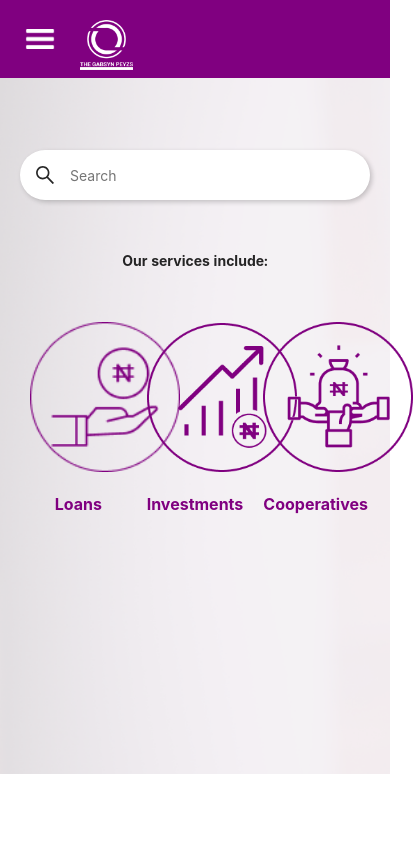
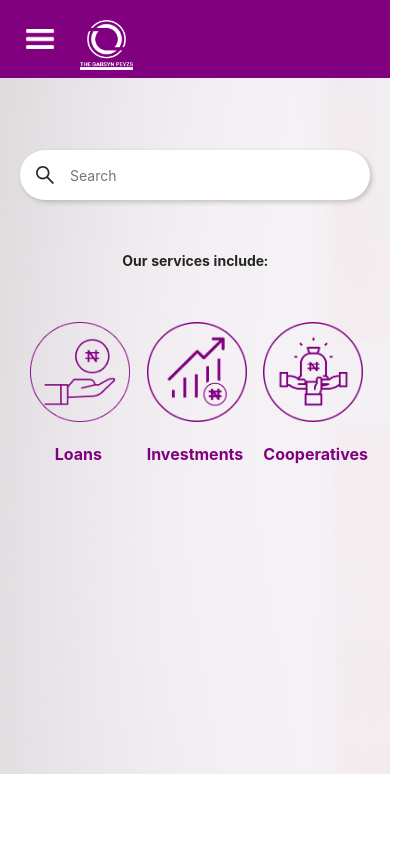
Before and after one commit to buildSystems/GabsynPeyz_Website, a Next.js app: page / in a window 390 px wide. Shown: the top 844 px of the page, 413 px wide, since content can reach past the window. Built offline with nearby package versions, Linux system fonts and the light colour scheme.

Commit message:
Mobile services

```diff
--- a/components/Service.tsx
+++ b/components/Service.tsx
@@ -79,6 +79,15 @@ const Service = (props:Props) => {
                     font-size: 16px;
 
                 }
+
+                @media screen and (max-width: 768px){
+                    .aService img{
+                        display: block;
+                        margin: auto;
+                        width: 100px;
+                        margin-bottom: 20px;
+                    }
+                }
                 `
             }</style>
         </div>
--- a/pages/index.js
+++ b/pages/index.js
@@ -49,7 +49,7 @@ function Home(props) {
 
             <div className="container" style={{paddingTop: '150px', textAlign: 'center'}}>
               <Row>
-                <Col md={{span: 12, offset: 12}} >
+                <Col md={{span: 12, offset: 12}}  style={{width: '100%'}} >
 
                   <div className={clsx(styles.search_div, 'animate__animated', 'animate__slideInRight')}>
                     <input type="text" placeholder="Search" className={styles.search_input}/>
@@ -69,7 +69,7 @@ function Home(props) {
                     Our services include:
                   </Text>
 
-                  <div className={clsx('animate__animated', 'animate__slideInRight')}>
+                  <div className={clsx('animate__animated', 'animate__slideInRight')} style={{width: '100%'}}>
                     <Service
                         image="/assets/images/icons/Forms_LoanIcon.png"
                         hoverImage="/assets/images/icons/Home_LoansIcon.png"
--- a/styles/global.css
+++ b/styles/global.css
@@ -161,19 +161,16 @@ button:hover{
 .loanSlides .ant-carousel .slick-list .slick-slide:nth-child(1){
   background-image: url(/assets/images/backgrounds/Loans_HeroImg.png);
   background-size: cover;
-  background-position: left;
 }
 
 .loanSlides .ant-carousel .slick-list .slick-slide:nth-child(2){
   background-image: url(/assets/images/backgrounds/Loans_HeroImg2.png);
   background-size: cover;
-  background-position: left;
 
 }
 .loanSlides .ant-carousel .slick-list .slick-slide:nth-child(3){
   background-image: url(/assets/images/backgrounds/Loans_HeroImg3.png);
   background-size: cover;
-  background-position: left;
 
 }
 
@@ -188,19 +185,16 @@ button:hover{
 .investmentSlides .ant-carousel .slick-list .slick-slide:nth-child(1){
   background-image: url(/assets/images/backgrounds/Invstment_HeroImg.png);
   background-size: cover;
-  background-position: left;
 }
 
 .investmentSlides .ant-carousel .slick-list .slick-slide:nth-child(2){
   background-image: url(/assets/images/backgrounds/Invstment_HeroImg2.png);
   background-size: cover;
-  background-position: left;
 
 }
 .investmentSlides .ant-carousel .slick-list .slick-slide:nth-child(3){
   background-image: url(/assets/images/backgrounds/Invstment_HeroImg3.png);
   background-size: cover;
-  background-position: left;
 
 }
 
@@ -215,19 +209,16 @@ button:hover{
 .cooperativeSlides .ant-carousel .slick-list .slick-slide:nth-child(1){
   background-image: url(/assets/images/backgrounds/HeroImgCoop_.png);
   background-size: cover;
-  background-position: left;
 }
 
 .cooperativeSlides .ant-carousel .slick-list .slick-slide:nth-child(2){
   background-image: url(/assets/images/backgrounds/HeroImg2Coop_.png);
   background-size: cover;
-  background-position: left;
 
 }
 .cooperativeSlides .ant-carousel .slick-list .slick-slide:nth-child(3){
   background-image: url(/assets/images/backgrounds/HeroImg3Coop_.png);
   background-size: cover;
-  background-position: left;
 
 }
 
@@ -235,7 +226,6 @@ button:hover{
   height: 500px;
   background-image: url(/assets/images/backgrounds/Forms_HeroImg.png);
   background-size: cover;
-  background-repeat: no-repeat;
 }
 
 .ant-modal-content{
@@ -399,4 +389,78 @@ button:hover{
     position: static;
     box-shadow: 2px 2px 5px rgba(0,0,0,.2);
   }
+
+
+.loanSlides .ant-carousel .slick-list .slick-slide:nth-child(1){
+  background-image: url(/assets/images/backgrounds/Loans_HeroImg.png);
+  background-size: cover;
+  background-position: left;
 }
+
+.loanSlides .ant-carousel .slick-list .slick-slide:nth-child(2){
+  background-image: url(/assets/images/backgrounds/Loans_HeroImg2.png);
+  background-size: cover;
+  background-position: left;
+
+}
+.loanSlides .ant-carousel .slick-list .slick-slide:nth-child(3){
+  background-image: url(/assets/images/backgrounds/Loans_HeroImg3.png);
+  background-size: cover;
+  background-position: left;
+
+}
+
+/* Now for the investment slides */
+
+/* .investmentSlides .ant-carousel .slick-list .slick-slide:nth-child(1){
+  background-image: url(/assets/images/backgrounds/Invstment_HeroImg.png);
+  background-size: cover;
+  background-position: center;
+} */
+
+.investmentSlides .ant-carousel .slick-list .slick-slide:nth-child(1){
+  background-image: url(/assets/images/backgrounds/Invstment_HeroImg.png);
+  background-size: cover;
+  background-position: left;
+}
+
+.investmentSlides .ant-carousel .slick-list .slick-slide:nth-child(2){
+  background-image: url(/assets/images/backgrounds/Invstment_HeroImg2.png);
+  background-size: cover;
+  background-position: left;
+
+}
+.investmentSlides .ant-carousel .slick-list .slick-slide:nth-child(3){
+  background-image: url(/assets/images/backgrounds/Invstment_HeroImg3.png);
+  background-size: cover;
+  background-position: left;
+
+}
+
+/* Now for the cooperative slides */
+
+/* .cooperativeSlides .ant-carousel .slick-list .slick-slide:nth-child(1){
+  background-image: url(/assets/images/backgrounds/HeroImgCoop_.png);
+  background-size: cover;
+  background-position: center;
+} */
+
+.cooperativeSlides .ant-carousel .slick-list .slick-slide:nth-child(1){
+  background-image: url(/assets/images/backgrounds/HeroImgCoop_.png);
+  background-size: cover;
+  background-position: left;
+}
+
+.cooperativeSlides .ant-carousel .slick-list .slick-slide:nth-child(2){
+  background-image: url(/assets/images/backgrounds/HeroImg2Coop_.png);
+  background-size: cover;
+  background-position: left;
+
+}
+.cooperativeSlides .ant-carousel .slick-list .slick-slide:nth-child(3){
+  background-image: url(/assets/images/backgrounds/HeroImg3Coop_.png);
+  background-size: cover;
+  background-position: left;
+
+}
+}
```
